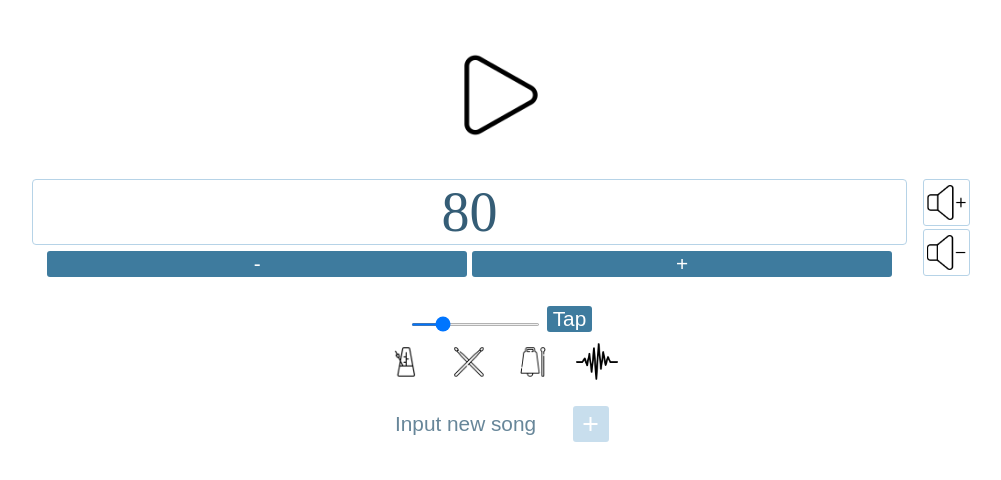
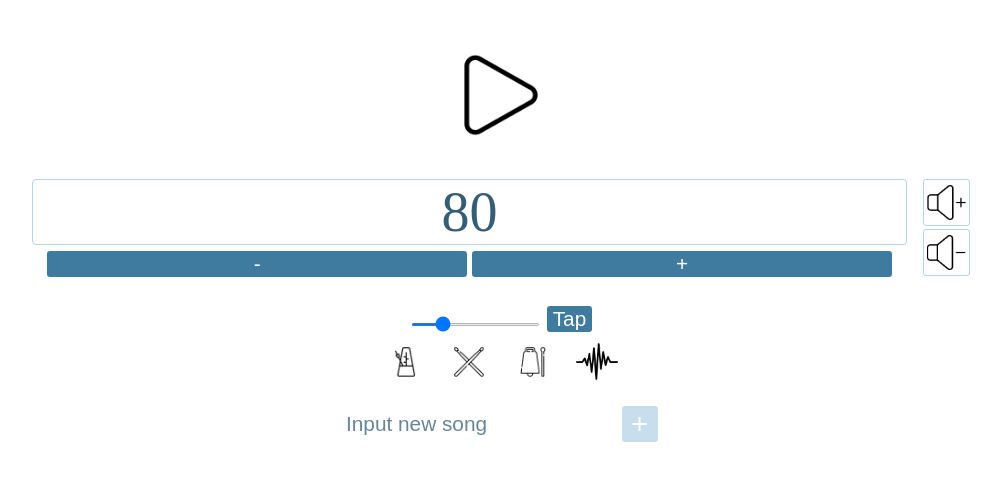
Before and after one commit to nim2rod/metronome_pwa, a website: page public/index.html in a window 1280 px wide. Shown: the whole page, without its empty margins (139-1140 px from the left). Drawn offline with Linux system fonts and the light colour scheme.

Commit message:
INPUT SONG

```diff
--- a/public/popup.css
+++ b/public/popup.css
@@ -130,7 +130,7 @@ button {
 
 .input-cont {
     display: flex;
-    gap: 8px;
+    gap: 83px;
     justify-content: center;
     align-items: normal;
     margin-top: 3px;
@@ -170,7 +170,7 @@ button {
     border-radius: 0.4em;
     color: #355d76;
     font-size: 1.3em;
-    width: 167px;
+    width: 190px;
 }
 
 .input-song::placeholder {
```
Also changed, not shown: public/manifest.json.
